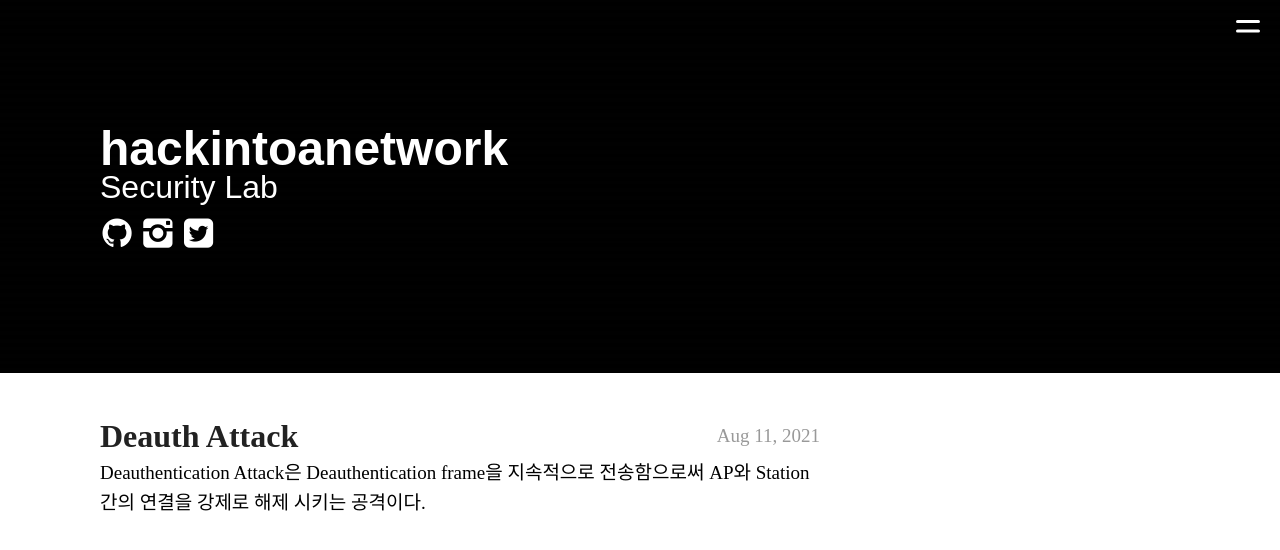
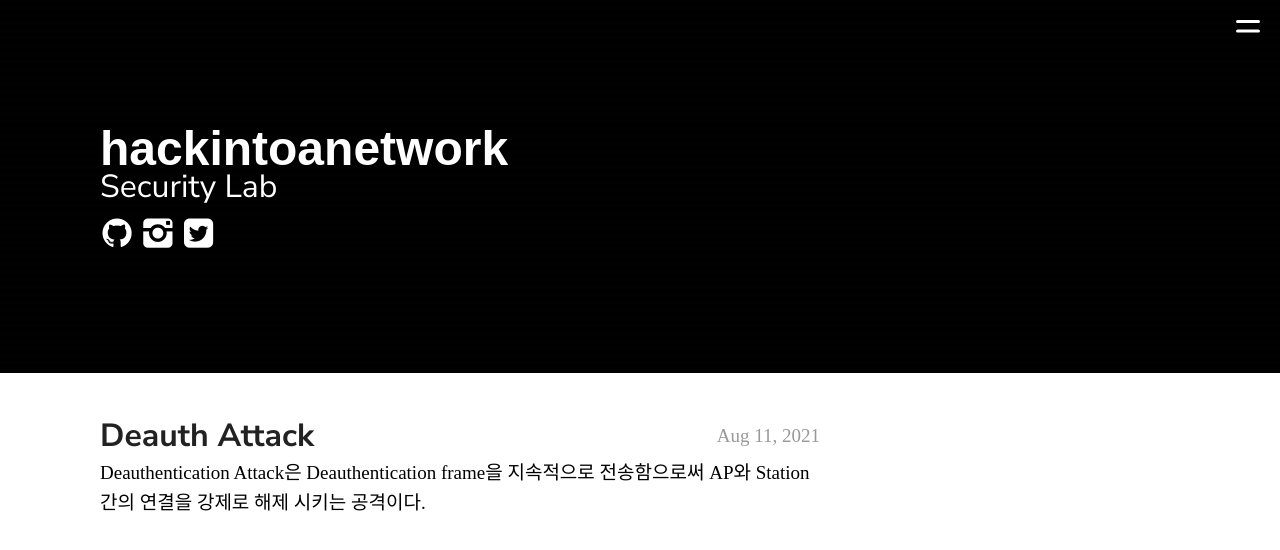
Before and after one commit to Developers-Official/hackintoanetwork.github.io, a Jekyll site: the page built from index.md, in a window 1280 px wide. Shown: the top 550 px of the page. Built offline with Jekyll 4.4.1, drawn with Linux system fonts in a browser that asks for light colours; nearby versions of some CDN libraries.

Commit message:
Update theme.scss

```diff
--- a/_sass/theme.scss
+++ b/_sass/theme.scss
@@ -43,6 +43,7 @@ h1 {
 }
 
 h2 {
+	font-family: 'Nunito Sans', sans-serif;
 	font-weight: bold;
 	@include fluidType(28px, 32px);
 }
```
